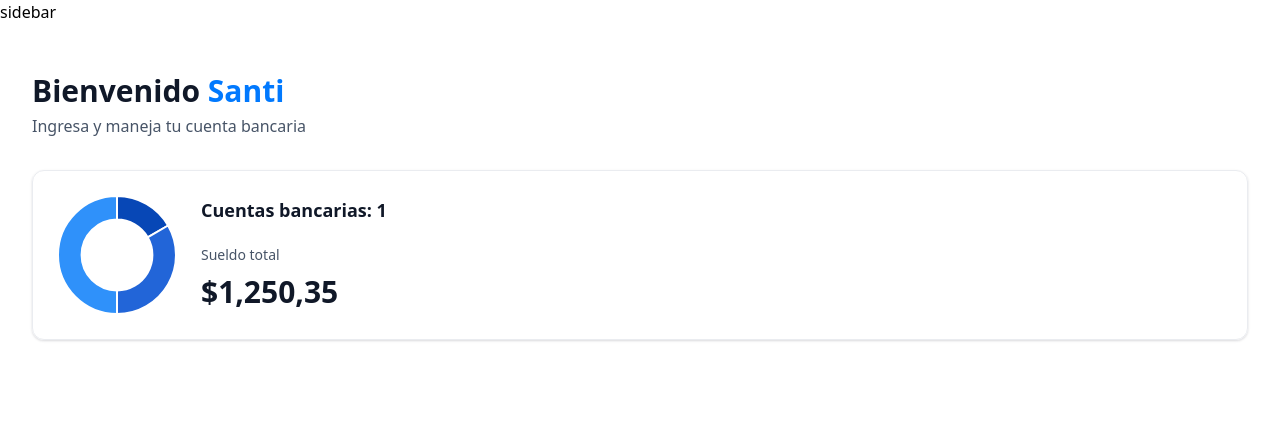
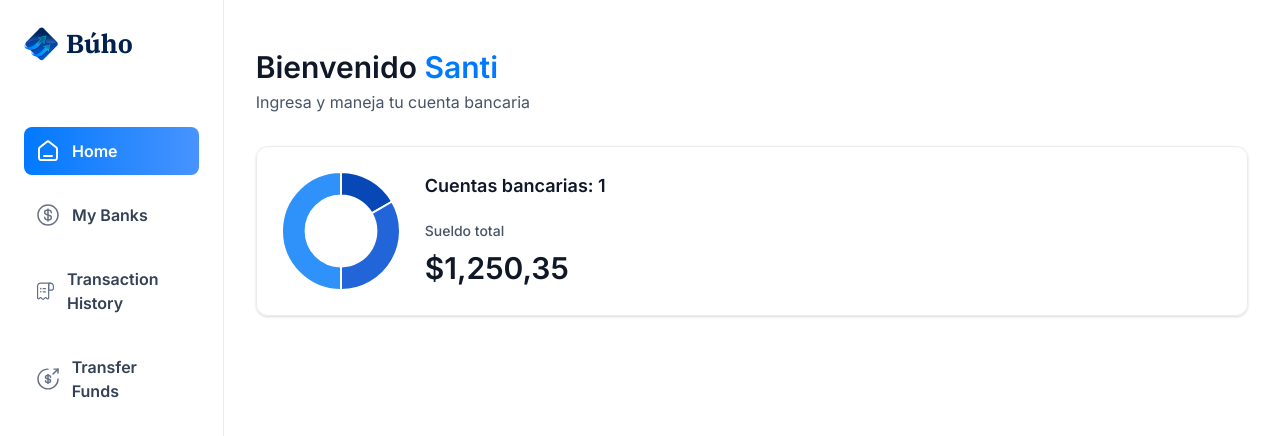
Before and after one commit to santicano2/bankingApp, a Next.js app: page / in a window 1280 px wide. Shown: the top 436 px of the page. Built offline with nearby package versions, Linux system fonts and the light colour scheme.

Commit message:
añadidos componentes a layout

```diff
--- a/app/(root)/layout.tsx
+++ b/app/(root)/layout.tsx
@@ -1,12 +1,28 @@
+import Image from "next/image";
+
+import Sidebar from "@/components/Sidebar";
+import MobileNav from "@/components/MobileNav";
+
 export default function RootLayout({
   children,
 }: Readonly<{
   children: React.ReactNode;
 }>) {
+  const loggedIn = { firstName: "Santi", lastName: "Cano" };
+
   return (
-    <main>
-      sidebar
-      {children}
+    <main className="flex h-screen w-full font-inter">
+      <Sidebar user={loggedIn} />
+
+      <div className="flex size-full flex-col">
+        <div className="root-layout">
+          <Image src="/icons/logo.svg" width={30} height={30} alt="logo" />
+          <div>
+            <MobileNav user={loggedIn} />
+          </div>
+        </div>
+        {children}
+      </div>
     </main>
   );
 }
```
